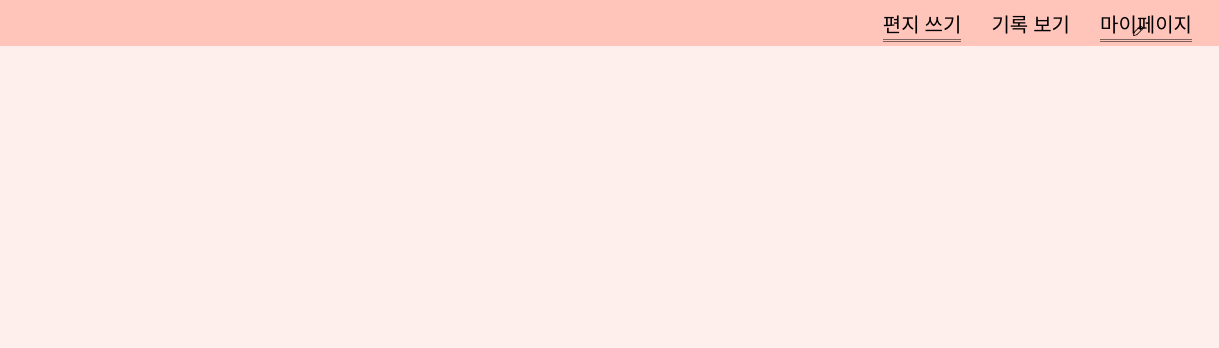
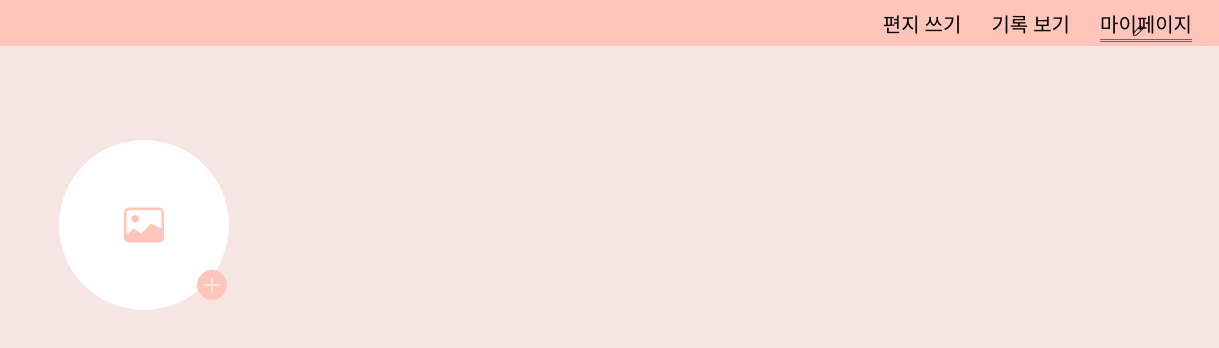
Before and after one commit to MindSound-Project/MindSound-Client, a plain HTML site: page html/mypage.html in a window 1280 px wide. Shown: the full height of the page, 61-1280 px from the left. Drawn offline with Linux system fonts and the light colour scheme; a web font is replaced by a local one.

Commit message:
✨ [feat] : 이미지 업로드 기능 구현

```diff
--- a/css/letter.css
+++ b/css/letter.css
@@ -228,7 +228,7 @@ body{
         height: 20px;
         position: fixed;
         bottom: 310px;
-        font-size: 23px;
+        font-size: 18px;
         right: 50px;
         z-index: 1000;
     }
--- a/css/mypage.css
+++ b/css/mypage.css
@@ -11,33 +11,46 @@
 body{
     width: 100%;
     height: 100vh;
-    background-color: #FFEFEC;
+    background-color: #F5E6E3;
+    overflow: hidden;
 }
 
-.nav {
-    background-color: #FFC5BA;
+#main {
+    width: 100%;
+    max-width: 1200px;
+    padding: 20px;
+    display: grid;
+    grid-template-columns: 1fr 2fr;
+    gap: 20px;
 }
 
-.mypage {
-    display: inline-block;
+.image-button {
+    display: flex;
+    align-items: center;
+    flex-direction: column;
+    justify-content: center;
+    width: 170px;
+    height: 170px;
+    border-radius: 50%;
+    background-color: #FFF;
+    cursor: pointer;
     position: relative;
+    margin-top: 120px;
+    margin-left: 100px;
 }
 
-.mypage::after {
-    content: '';
-    position: absolute;
-    left: 0;
-    right: 0;
-    bottom: -2px; /* 글자와 밑줄 사이 간격 조정 */
-    border-bottom: 0.1px solid black; /* 첫 번째 밑줄 */
-    box-shadow: 0 2px 0 0 black; /* 두 번째 밑줄 */
-    opacity: 0.5;
+.bi-image {
+    width: 40px;
+    height: 70px;
+    color: #FFC5BA;
 }
 
-.pen{
-    width: 10px;
+.bi-plus-circle-fill {
     position: absolute;
-    z-index: 101;
-    bottom: 10px;
-    margin-left: 250px;
+    width: 30px;
+    height: 30px;
+    margin-left: 135px;
+    margin-top: 120px;
+    color: #FFC5BA;
+    z-index: 100;
 }
--- /dev/null
+++ b/html/js/mypage.js
@@ -0,0 +1,24 @@
+document.querySelector('.image-button').addEventListener('click', () => {
+    document.getElementById('fileInput').click();
+});
+
+const fileInput = document.getElementById('fileInput');
+fileInput.addEventListener('change', (event) => {
+    const file = event.target.files[0];
+    if (file) {
+        const reader = new FileReader();
+        reader.onload = (e) => {
+            const imageButton = document.querySelector('.image-button');
+            imageButton.style.backgroundImage = `url(${e.target.result})`; // 배경 이미지로 설정
+            imageButton.style.backgroundSize = 'cover'; // 이미지 크기 조정
+            imageButton.style.backgroundPosition = 'center'; // 이미지 중앙 정렬
+
+            // 특정 클래스의 SVG 숨기기
+            const targetSvg = imageButton.querySelector('.bi.bi-image');
+            if (targetSvg) {
+                targetSvg.style.display = 'none';
+            }
+        };
+        reader.readAsDataURL(file);
+    }
+});
--- a/html/mypage.html
+++ b/html/mypage.html
@@ -1,15 +1,15 @@
 <!DOCTYPE html>
 <html lang="en">
+
 <head>
     <meta charset="UTF-8">
     <meta name="viewport" content="width=device-width, initial-scale=1.0">
     <meta http-equiv="X-UA-Compatible" content="IE=edge">
-    <title>Document</title>
+    <title>마이페이지</title>
     <link rel="stylesheet" href="/reset.css">
     <link rel="stylesheet" href="/css/nav.css">
     <link rel="stylesheet" href="/css/mypage.css">
 </head>
-<body>
 <header class="navHeader">
     <nav class="nav">
         <div class="logo">
@@ -18,17 +18,31 @@
             </a>
         </div>
         <div class="navDiv">
-                <img src="/image/pen1.png" alt="" class="pen">
-                <a href="/html/letter.html" class="navItem here">편지 쓰기</a>
+            <img src="/image/pen1.png" alt="" class="pen" style="margin-left: 250px;">
+            <a href="/html/letter.html" class="navItem">편지 쓰기</a>
             <a href="" class="navItem">기록 보기</a>
-                <a href="/html/mypage.html" class="navItem mypage">마이페이지</a>
+            <a href="/html/mypage.html" class="navItem here">마이페이지</a>
         </div>
     </nav>
 </header>
+
+
 <main id="main">
+    <div class="image-button">
+        <input type="file" id="fileInput" style="display: none;">
+        <svg xmlns="http://www.w3.org/2000/svg" width="16" height="16" fill="currentColor" class="bi bi-image" viewBox="0 0 16 16">
+            <path d="M6.002 5.5a1.5 1.5 0 1 1-3 0 1.5 1.5 0 0 1 3 0"/>
+            <path d="M2.002 1a2 2 0 0 0-2 2v10a2 2 0 0 0 2 2h12a2 2 0 0 0 2-2V3a2 2 0 0 0-2-2zm12 1a1 1 0 0 1 1 1v6.5l-3.777-1.947a.5.5 0 0 0-.577.093l-3.71 3.71-2.66-1.772a.5.5 0 0 0-.63.062L1.002 12V3a1 1 0 0 1 1-1z"/>
+          </svg>
+        <svg xmlns="http://www.w3.org/2000/svg" width="16" height="16" fill="currentColor" class="bi bi-plus-circle-fill" viewBox="0 0 16 16">
+            <path d="M16 8A8 8 0 1 1 0 8a8 8 0 0 1 16 0M8.5 4.5a.5.5 0 0 0-1 0v3h-3a.5.5 0 0 0 0 1h3v3a.5.5 0 0 0 1 0v-3h3a.5.5 0 0 0 0-1h-3z"/>
+        </svg>
+    </div>
+    <div class="image-preview"></div>
 
 </main>
 
-    <!-- <script src="/js/letter.js"></script> -->
+<script src="js/mypage.js"></script>
 </body>
+
 </html>
```
Also changed, not shown: image/img.png (added), image/plus.png (added). Lines whose indentation alone changed are shown as unchanged.
